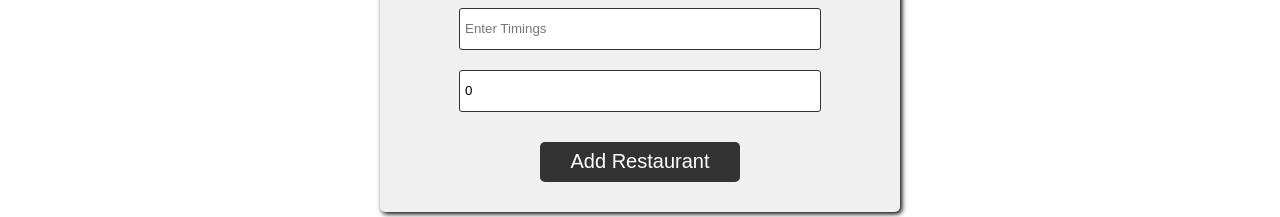
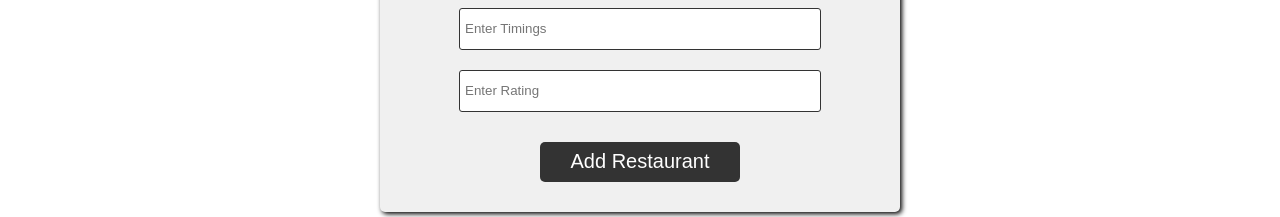
Before and after one commit to knchavan/restaurant-webapp, a Vue app: page /add in a window 1280 px wide. Shown: the part 346-563 px from the top of the page. Built offline with nearby package versions, Linux system fonts and the light colour scheme; sample sign-in values are in the browser's storage; what vue-resource would draw is missing.

Commit message:
password validation improved

```diff
--- a/package.json
+++ b/package.json
@@ -11,6 +11,7 @@
     "axios": "^0.25.0",
     "core-js": "^3.6.5",
     "json-server": "^0.17.0",
+    "save": "^2.4.0",
     "vue": "^2.6.11",
     "vue-resource": "^1.5.3",
     "vue-router": "^3.5.3",
--- a/src/components/Add.vue
+++ b/src/components/Add.vue
@@ -8,7 +8,7 @@
                 <input type="text" v-model="rest.location" placeholder="Enter Location" />
                 <input type="text" v-model="rest.image" placeholder="Enter Image" />
                 <input type="text" v-model="rest.timings" placeholder="Enter Timings" />
-                <input type="number" v-model="rest.rating" placeholder="Enter Rating" />
+                <input type="text" v-model="rest.rating" placeholder="Enter Rating" />
                 <button @click="addRestaurant">Add Restaurant</button>
               </div>
             </div>
@@ -27,7 +27,7 @@ export default {
         location: '',
         image: '',
         timings: '',
-        rating: 0,
+        rating: '',
       },
     }
   },
--- a/src/components/SignUp.vue
+++ b/src/components/SignUp.vue
@@ -76,7 +76,7 @@ export default {
         this.errors.push(msg);
         flag = true
       }
-      if (this.password !== this.user.password || this.user.password === '') {
+      if (this.password !== this.user.passwordConfirm || this.user.password === '') {
         let msg = "Password and Confirm Password did not match!";
         this.errors.push(msg);
         flag = true
```
